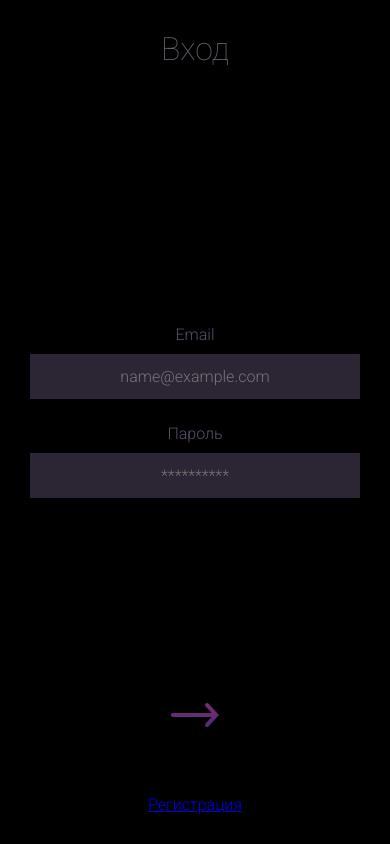
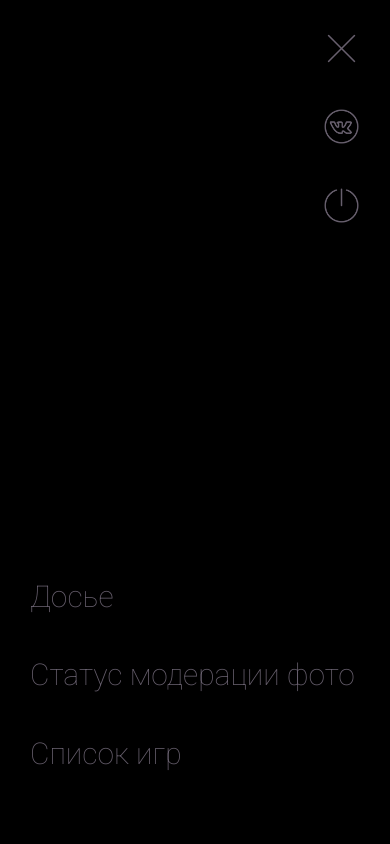
Before and after one commit to panslava/killer, a Vue app in the folder frontend/: page /#/profile in a window 390 px wide. Built offline with nearby package versions, Linux system fonts and the light colour scheme.

Commit message:
setted up profile

```diff
--- /dev/null
+++ b/frontend/src/components/Profile.vue
@@ -0,0 +1,119 @@
+<template>
+  <div class="profile">
+    <div class="close">
+      <img class="close__img" src="@/assets/icons/delete.png">
+    </div>
+    <div class="vk">
+      <img class="vk__img" src="@/assets/icons/vk.png">
+    </div>
+    <div class="logout">
+      <img class="logout__img" src="@/assets/icons/logout.png">
+    </div>
+
+    <div class="dossier">Досье</div>
+    <div class="photo-status">Статус модерации фото</div>
+    <div class="games">Список игр</div>
+  </div>
+</template>
+
+<script>
+
+export default {
+  components: {
+  },
+  name: 'Profile',
+  data () {
+    return {
+    }
+  }
+}
+</script>
+
+<!-- Add "scoped" attribute to limit CSS to this component only -->
+<style lang="scss" scoped>
+@import "@/assets/style/global-vars.scss";
+
+$icons-size: 37px;
+
+.profile {
+  display: grid;
+  height: 100vh;
+}
+
+.close {
+  grid-area: close;
+}
+
+.vk {
+  grid-area: vk;
+}
+
+.logout {
+  grid-area: logout;
+}
+
+.dossier {
+  grid-area: dossier;
+  color: $color-main-font;
+  font-size: 30px;
+  font-weight: 100;
+}
+
+.photo-status {
+  grid-area: photo-status;
+  color: $color-main-font;
+  font-size: 30px;
+  font-weight: 100;
+}
+
+.games {
+  grid-area: games;
+  color: $color-main-font;
+  font-size: 30px;
+  font-weight: 100;
+}
+
+@media (max-width: 768px) {
+  .profile {
+    box-sizing: border-box;
+    padding: $padding-mobile-overlay;
+    grid-template-areas:
+      "close"
+      "vk"
+      "logout"
+      "gap"
+      "dossier"
+      "photo-status"
+      "games";
+    grid-template-rows: repeat(3, 1fr) 4fr repeat(3, 1fr);
+    grid-template-columns: 1fr;
+  }
+
+  .close {
+    text-align: end;
+  }
+
+  .vk {
+    text-align: end;
+  }
+
+  .logout {
+    text-align: end;
+  }
+
+  .close__img {
+    width: $icons-size;
+    height: $icons-size;
+  }
+
+  .vk__img {
+    width: $icons-size;
+    height: $icons-size;
+  }
+
+  .logout__img {
+    width: $icons-size;
+    height: $icons-size;
+  }
+}
+</style>
--- a/frontend/src/router/index.js
+++ b/frontend/src/router/index.js
@@ -2,6 +2,7 @@ import Vue from 'vue'
 import Router from 'vue-router'
 import Register from '@/components/Register'
 import Login from '@/components/Login'
+import Profile from '@/components/Profile'
 
 Vue.use(Router)
 
@@ -24,8 +25,8 @@ export default new Router({
     },
     {
       path: '/profile',
-      name: 'Login',
-      component: Login
+      name: 'Profile',
+      component: Profile
     }
   ]
 })
```
